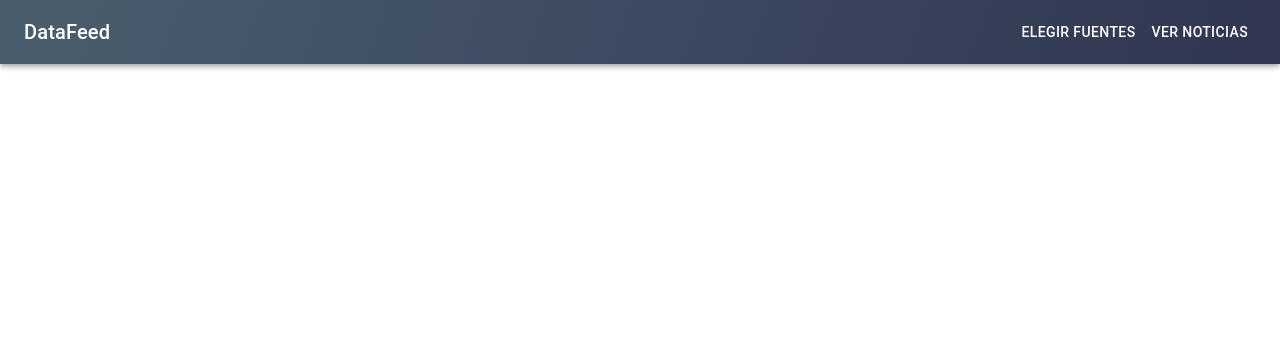
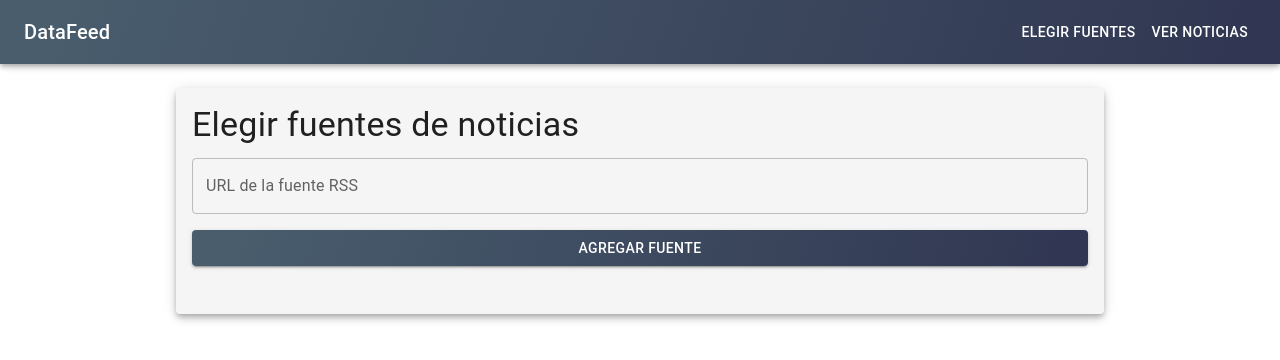
Before and after one commit to AlexAlcar/DataFeedNews-frontEnd, a React (Vite) app: page / in a window 1280 px wide. Shown: the top 360 px of the page. Built offline with nearby package versions, Linux system fonts and the light colour scheme.

Commit message:
Update App.jsx

```diff
--- a/src/App.jsx
+++ b/src/App.jsx
@@ -10,6 +10,7 @@ function App() {
     <Router>
       <Menu />
       <Routes>
+      <Route path="/" element={<ChooseSources />} />
         <Route path="/news" element={<ViewNews />} />
         <Route path="/sources" element={<ChooseSources />} />
       </Routes>
```
